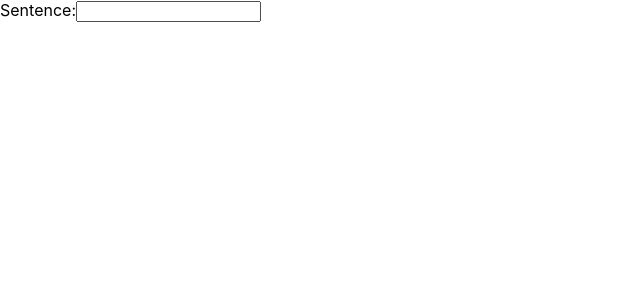
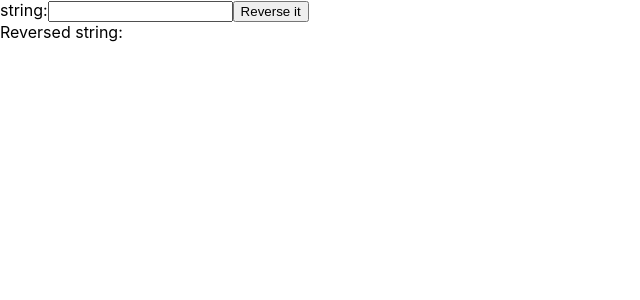
Before and after one commit to ethanfreire/playground, a React (Create React App) app: page / in a window 1280 px wide. Shown: the top 300 px of the page, without its empty margins (0-640 px from the left). Built offline with nearby package versions, Linux system fonts and the light colour scheme.

Commit message:
finished q2

```diff
--- a/src/component/reverseString.component.js
+++ b/src/component/reverseString.component.js
@@ -2,20 +2,46 @@ import { useState } from "react";
 
 const ReverseString = () => {
   const [sentence, setSentence] = useState("");
-  console.log({sentence});
+  const[reversed, setReversed] = useState("");
+  //console.log({sentence});
 
   const onChangeHandler = (e) => {
+    setSentence(e.target.value);
 
   };
 
+  const reversedString = (sentence) => {
+    var characters = sentence.split("");
+    var rCharacters = characters.reverse();
+    var rSentence = rCharacters.join("");
+    setReversed(rSentence);
+  };
+
+
   return (
     <div className="reverseStringContainer">
-      <form>
-        <label>Sentence:
+      <div className = "input string field" >
+      <label>string:
             <input type="text" value={sentence} onChange={(e) => onChangeHandler(e)}></input>
         </label>
-      </form>
+        <button onClick={() => reversedString(sentence)} >Reverse it</button>
+      </div>
+      <label>Reversed string: {reversed}</label>
     </div>
   );
 };
 export default ReverseString;
+
+/*
+Additional Features
+
+- included a check/alert the given string is a vaild sentence.
+Check:
+1. Beings w/ capital letter
+2. Ends with a period/exclamation point/question mark?
+3. not an empty string on submit.
+4. no pure white spaces only
+
+-included a clear/restart button for sentence/answer fields.
+
+*/
```
